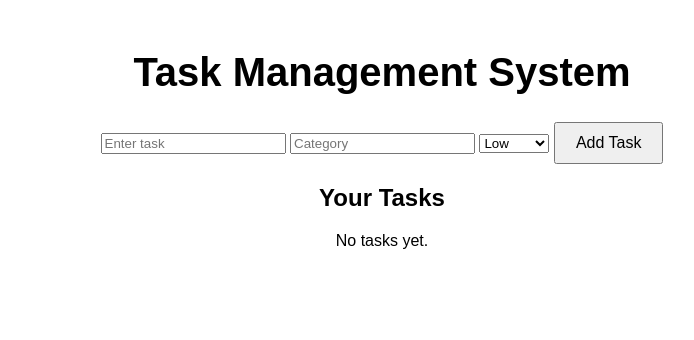
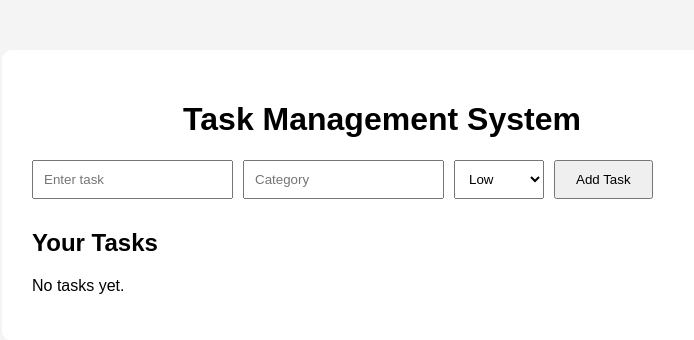
Before and after one commit to tnmr1/task-management-system, a Flask app: page / in a window 1280 px wide. Shown: the top 340 px of the page, without its empty margins (258-952 px from the left). Run offline with Flask 3, Linux system fonts and the light colour scheme; data that the repository does not hold is empty.

Commit message:
Update style.css

```diff
--- a/static/style.css
+++ b/static/style.css
@@ -1,14 +1,66 @@
 body {
     font-family: Arial, sans-serif;
-    text-align: center;
-    margin-top: 50px;
+    background-color: #f4f4f4;
+    margin: 0;
+}
+
+.container {
+    width: 700px;
+    margin: 50px auto;
+    background-color: white;
+    padding: 30px;
+    border-radius: 10px;
 }
 
 h1 {
-    font-size: 40px;
+    text-align: center;
+}
+
+form {
+    display: flex;
+    gap: 10px;
+    margin-bottom: 30px;
+}
+
+input {
+    padding: 10px;
+}
+
+select {
+    padding: 10px;
 }
 
 button {
     padding: 10px 20px;
-    font-size: 16px;
+    cursor: pointer;
 }
+
+.task {
+    border: 1px solid #dddddd;
+    padding: 15px;
+    margin-bottom: 15px;
+    display: flex;
+    justify-content: space-between;
+    align-items: center;
+}
+
+.completed {
+    text-decoration: line-through;
+}
+
+.buttons {
+    display: flex;
+    gap: 10px;
+}
+
+.buttons a {
+    text-decoration: none;
+    padding: 8px 12px;
+    background-color: #eeeeee;
+    color: black;
+    border-radius: 5px;
+}
+
+.buttons .delete {
+    background-color: #dddddd;
+}
```
